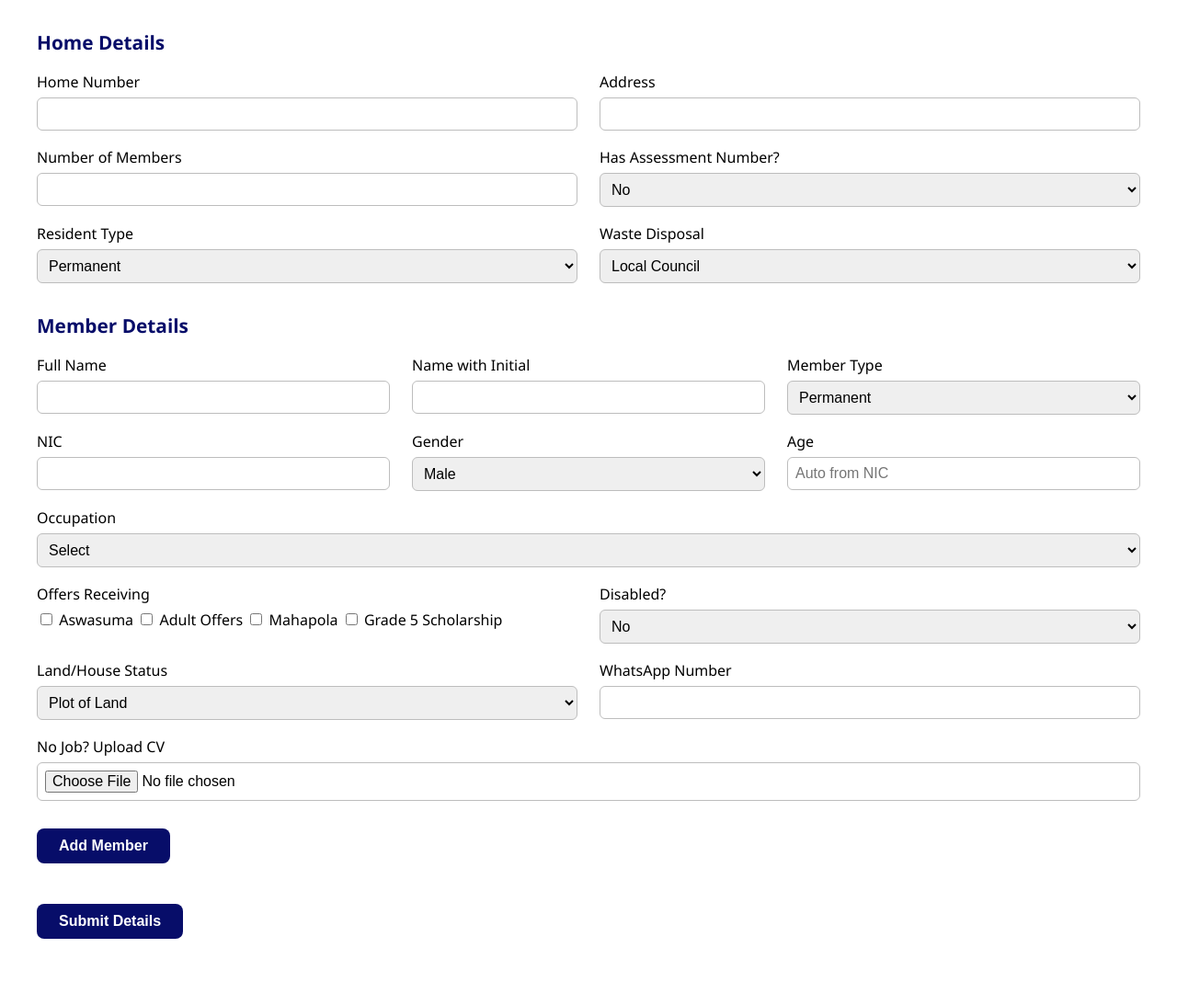
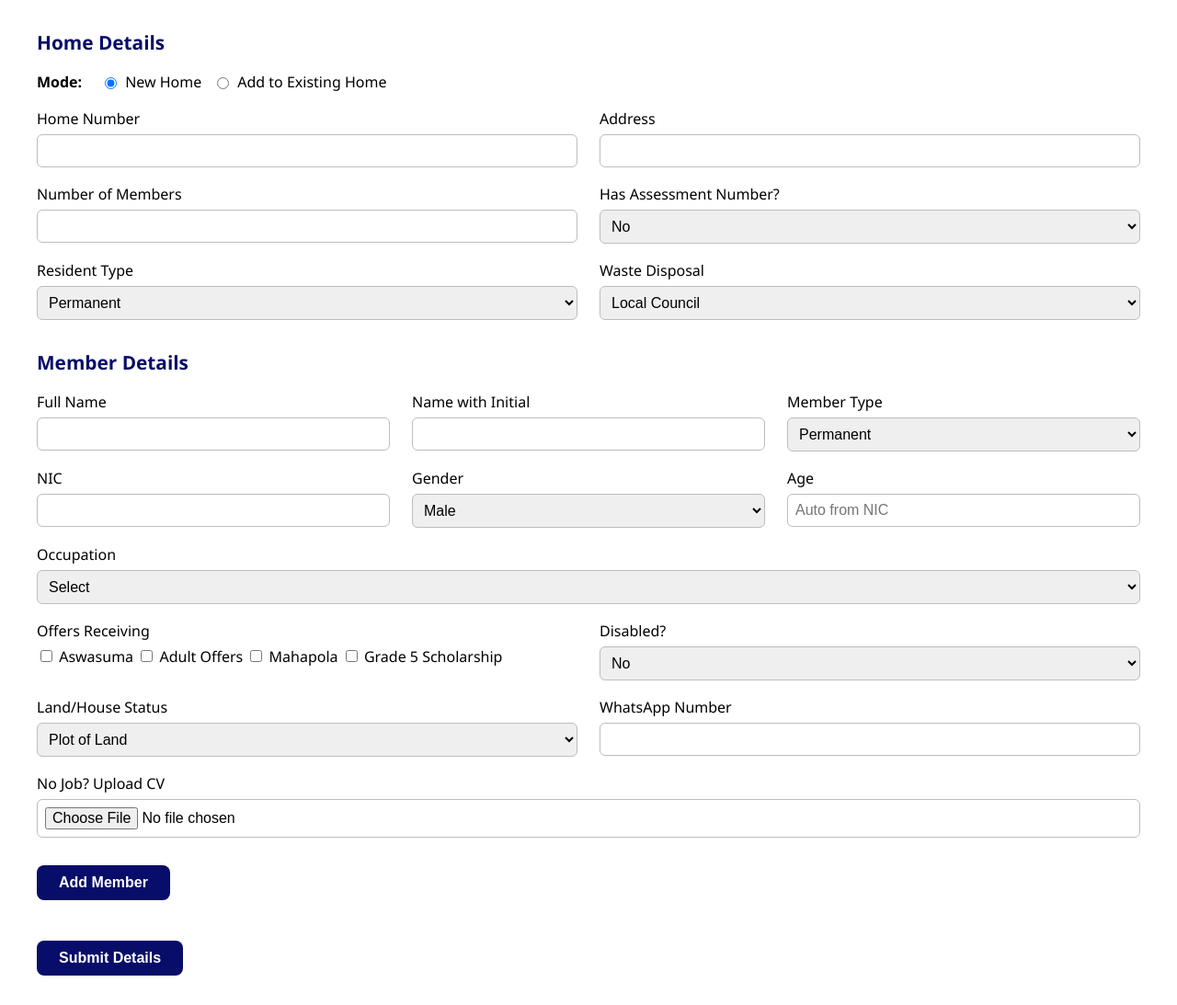
Before and after one commit to vidusha-ranmini/V-Track, a CodeIgniter 4 app: the page made by app/Views/add_details.php in a window 1280 px wide. Shown: the whole page at 92% size. Before the commit the page ends 1021 px from the top, so only its background shows below. Run offline with PHP 8.4 and a stand-in for CodeIgniter, Linux system fonts and the light colour scheme; the template is opened without the code that fills it, so the values that code supplies are empty; some libraries are stand-ins or nearby versions.

```diff
--- a/app/Views/add_details.php
+++ b/app/Views/add_details.php
@@ -117,6 +117,35 @@
     form.appendChild(cvFilesContainer);
     // Keep track of hidden file inputs we create so they stay in sync with `members` array
     var cvInputs = [];
+
+    // Ensure the hidden file inputs are ordered and named to match members[] indexes.
+    // This avoids the common issue where files are submitted in DOM order and no longer
+    // line up with the members JSON when members are added/removed/edited.
+    function resyncCvInputs() {
+        // Build a map of existing inputs by their dataset.idx (if present)
+        var existing = {};
+        Array.from(cvFilesContainer.querySelectorAll('input[type=file]')).forEach(function(inp) {
+            var di = parseInt(inp.dataset.idx, 10);
+            if (!isNaN(di)) existing[di] = inp;
+        });
+
+        // Clear container and rebuild in correct order
+        cvFilesContainer.innerHTML = '';
+        var newCv = [];
+        for (var i = 0; i < members.length; i++) {
+            if (existing.hasOwnProperty(i)) {
+                var inp = existing[i];
+                inp.name = 'cv_files[' + i + ']';
+                inp.dataset.idx = i;
+                cvFilesContainer.appendChild(inp);
+                newCv.push(inp);
+            } else {
+                // No file was provided for this member; skip creating an empty file input.
+                // Server will treat missing entries as no-file for that member.
+            }
+        }
+        cvInputs = newCv;
+    }
         var editIndex = null;
         var submitBtn = form.querySelector('button[type="submit"]');
     var messageDiv = document.createElement('div');
@@ -176,6 +205,23 @@
             document.getElementById('university-fields').style.display = 'none';
             document.getElementById('occupation-other-group').style.display = 'none';
         }
+
+        // Home mode toggle: new vs add to existing
+        var homeModeRadios = form.querySelectorAll('[name="home_mode"]');
+        var existingHomeInputWrap = document.getElementById('existing-home-input');
+        function updateHomeMode() {
+            var mode = form.querySelector('[name="home_mode"]:checked').value;
+            var isExisting = (mode === 'existing');
+            // disable/enable home detail inputs when adding to existing
+            ['home_number','address','no_of_members','has_assessment','assessment_number','resident_type','waste_disposal'].forEach(function(n){
+                var el = form.querySelector('[name="'+n+'"]');
+                if (!el) return;
+                el.disabled = isExisting;
+            });
+            existingHomeInputWrap.style.display = isExisting ? 'block' : 'none';
+        }
+        homeModeRadios.forEach(function(r){ r.addEventListener('change', updateHomeMode); });
+        updateHomeMode();
 
         function computeBirthYearFromNIC(nic) {
             if (!nic) return null;
@@ -243,7 +289,8 @@
                 // Create or replace the hidden file input for this index
                 var newInput = document.createElement('input');
                 newInput.type = 'file';
-                newInput.name = 'cv_files[]';
+                    // name will be fixed by resyncCvInputs() to cv_files[<index>]
+                    newInput.name = 'cv_files[' + targetIdx + ']';
                 newInput.dataset.idx = targetIdx;
                 // Use DataTransfer where supported
                 try {
@@ -261,6 +308,7 @@
                 } else {
                     // Append at the end; we'll keep arrays aligned below
                         cvFilesContainer.appendChild(newInput);
+                        // ensure cvInputs contains the new input in the right place after resync
                         cvInputs.splice(targetIdx, 0, newInput);
                 }
 
@@ -284,15 +332,8 @@
             // Re-sync data-idx attributes and compact cvInputs if necessary
             // Remove any extra inputs (happens when editing without file selection)
             // Ensure cvInputs length equals members length
-            if (cvInputs.length > members.length) {
-                // remove trailing inputs
-                for (var r = cvInputs.length - 1; r >= members.length; r--) {
-                    try { cvFilesContainer.removeChild(cvInputs[r]); } catch (e) {}
-                    cvInputs.splice(r, 1);
-                }
-            }
-            // Re-index remaining inputs
-            cvInputs.forEach(function(inp, i) { inp.dataset.idx = i; });
+            // Re-sync hidden file inputs so DOM order and input names match members indexes
+            resyncCvInputs();
             renderMembers();
             clearMemberFields();
             messageDiv.textContent = '';
@@ -335,8 +376,8 @@
                     try { cvFilesContainer.removeChild(cvInputs[idx]); } catch (e) {}
                     cvInputs.splice(idx, 1);
                 }
-                // Re-index remaining hidden inputs
-                cvInputs.forEach(function(inp, i) { inp.dataset.idx = i; });
+                // Re-sync hidden inputs after deletion so names/indexes align
+                resyncCvInputs();
                 renderMembers();
             }
         });
@@ -365,6 +406,32 @@
 
             // attach members JSON to hidden input
             hiddenMembers.value = JSON.stringify(members);
+            // include home mode info so server can decide whether to create a new home or add members to an existing one
+            var mode = form.querySelector('[name="home_mode"]:checked').value;
+            var existingHome = form.querySelector('[name="existing_home_number"]') ? form.querySelector('[name="existing_home_number"]').value.trim() : '';
+            // create or update hidden fields for server
+            var modeField = form.querySelector('input[name="add_to_existing"]');
+            if (!modeField) {
+                modeField = document.createElement('input');
+                modeField.type = 'hidden'; modeField.name = 'add_to_existing';
+                form.appendChild(modeField);
+            }
+            modeField.value = (mode === 'existing') ? '1' : '0';
+            var existingField = form.querySelector('input[name="existing_home_number_hidden"]');
+            if (!existingField) {
+                existingField = document.createElement('input');
+                existingField.type = 'hidden'; existingField.name = 'existing_home_number_hidden';
+                form.appendChild(existingField);
+            }
+            existingField.value = existingHome;
+
+            // Basic client-side validation: when adding to existing, require an existing home number
+            if (mode === 'existing' && !existingHome) {
+                e.preventDefault();
+                messageDiv.textContent = 'Please enter the existing house number to add members to.';
+                try { showToast('error', 'Enter existing house number'); } catch(e) {}
+                return;
+            }
             messageDiv.textContent = '';
         });
     });
@@ -375,6 +442,15 @@
         <form method="post" action="<?= base_url('add-details') ?>" enctype="multipart/form-data">
             <div class="form-section">
                 <div class="form-section-title">Home Details</div>
+                <div style="margin-bottom:12px;display:flex;gap:12px;align-items:center;">
+                    <label style="font-weight:600;margin-right:8px;">Mode:</label>
+                    <label style="display:inline-flex;align-items:center;gap:6px;"><input type="radio" name="home_mode" value="new" checked> New Home</label>
+                    <label style="display:inline-flex;align-items:center;gap:6px;"><input type="radio" name="home_mode" value="existing"> Add to Existing Home</label>
+                    <div id="existing-home-input" style="display:none;margin-left:12px;">
+                        <input type="text" name="existing_home_number" placeholder="Enter existing house number">
+                        <small style="color:#666;display:block">Enter the house number of the existing home to add members to.</small>
+                    </div>
+                </div>
                 <div class="form-row">
                     <div class="form-group">
                         <label>Home Number</label>
@@ -441,7 +517,7 @@
                 <div class="form-row">
                     <div class="form-group">
                         <label>NIC</label>
-                        <input type="text" name="nic" required>
+                        <input type="text" name="nic">
                     </div>
                     <div class="form-group">
                         <label>Gender</label>
```
Also changed, not shown: app/Controllers/Details.php (+34 -6 lines), writable/database/v-track.db, 5 other files. Lines whose indentation alone changed are shown as unchanged.
